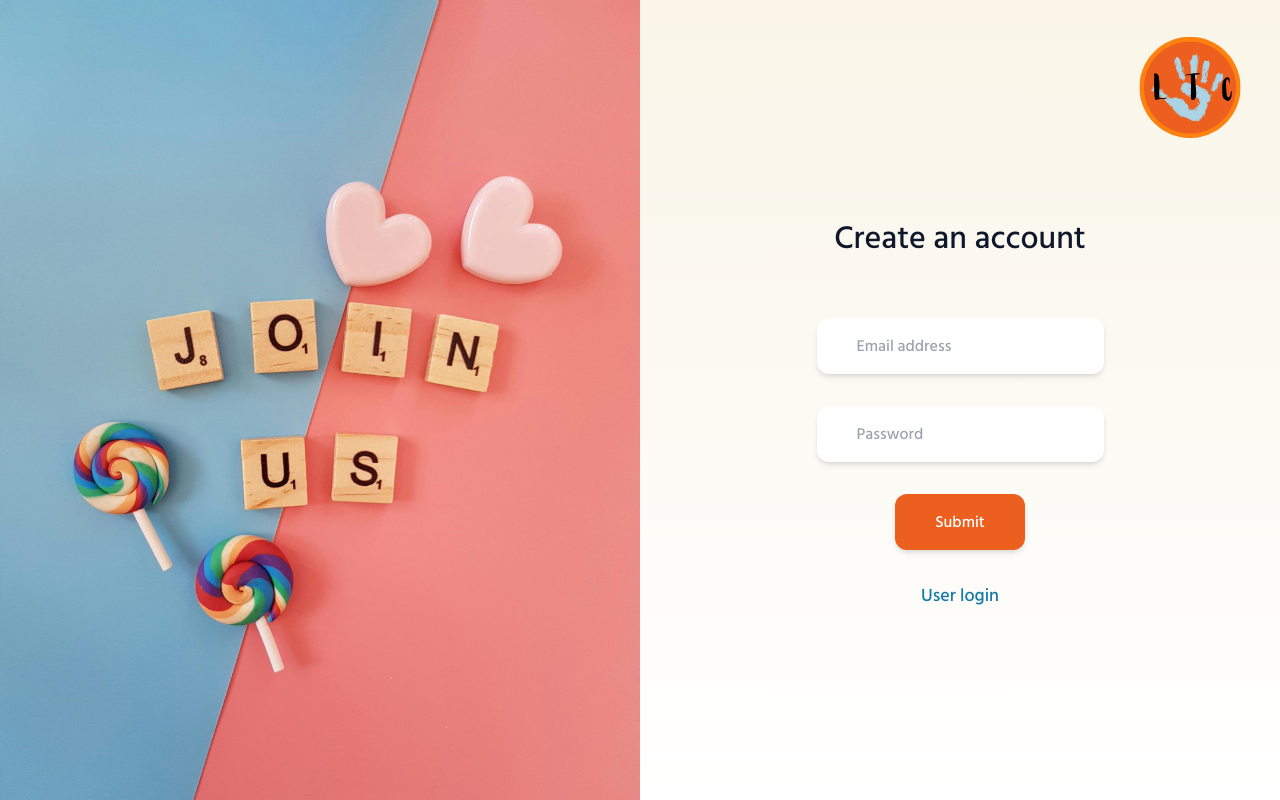
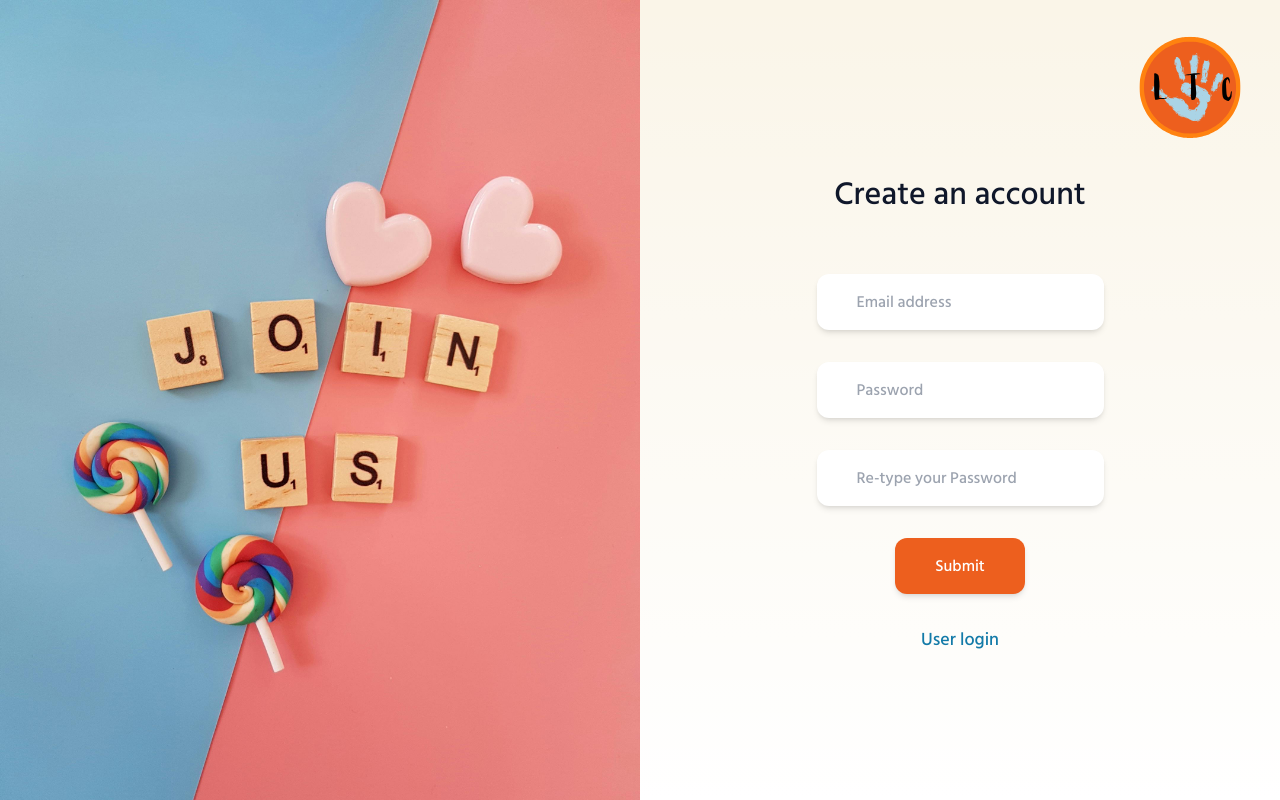
Before and after one commit to alehow84/let-them-create, a Next.js app in the folder ltc/: page /user-signup in a window 1280 px wide. Built offline with nearby package versions, Linux system fonts and the light colour scheme.

Commit message:
update user-signup UI form

```diff
--- a/ltc/src/app/user-signup/page.tsx
+++ b/ltc/src/app/user-signup/page.tsx
@@ -3,8 +3,28 @@ import Image from "next/image";
 import HomeButtonLogo from "../components/HomeButtonLogo";
 import Link from "next/link";
 import userSignUpPic from "../../../public/bg-images/userSignup.jpg";
+import { getAuth, createUserWithEmailAndPassword } from "firebase/auth";
 
 export default function Page() {
+  /*
+-Create a password based account
+-
+
+*/
+
+  // const auth = getAuth();
+  // createUserWithEmailAndPassword(auth, email, password)
+  //   .then((userCredential) => {
+  //     // Signed up
+  //     const user = userCredential.user;
+  //     // ...
+  //   })
+  //   .catch((error) => {
+  //     const errorCode = error.code;
+  //     const errorMessage = error.message;
+  //     // ..
+  //   });
+
   return (
     <div className="h-screen grid overflow-hidden grid-cols-1 md:grid-cols-2">
       <div className="hidden md:block">
@@ -28,12 +48,21 @@ export default function Page() {
               type="text"
               id="email-address"
               placeholder="Email address"
+              required
               className="py-4 px-10 max-w-sm mx-auto bg-white rounded-xl shadow-md shadow-black"
             />
             <input
-              type="text"
-              id="password"
+              type="password"
+              id="password1"
               placeholder="Password"
+              required
+              className="py-4 px-10 max-w-sm mx-auto bg-white rounded-xl shadow-md shadow-black"
+            />
+            <input
+              type="password"
+              id="password2"
+              placeholder="Re-type your Password"
+              required
               className="py-4 px-10 max-w-sm mx-auto bg-white rounded-xl shadow-md shadow-black"
             />
             <button
```
